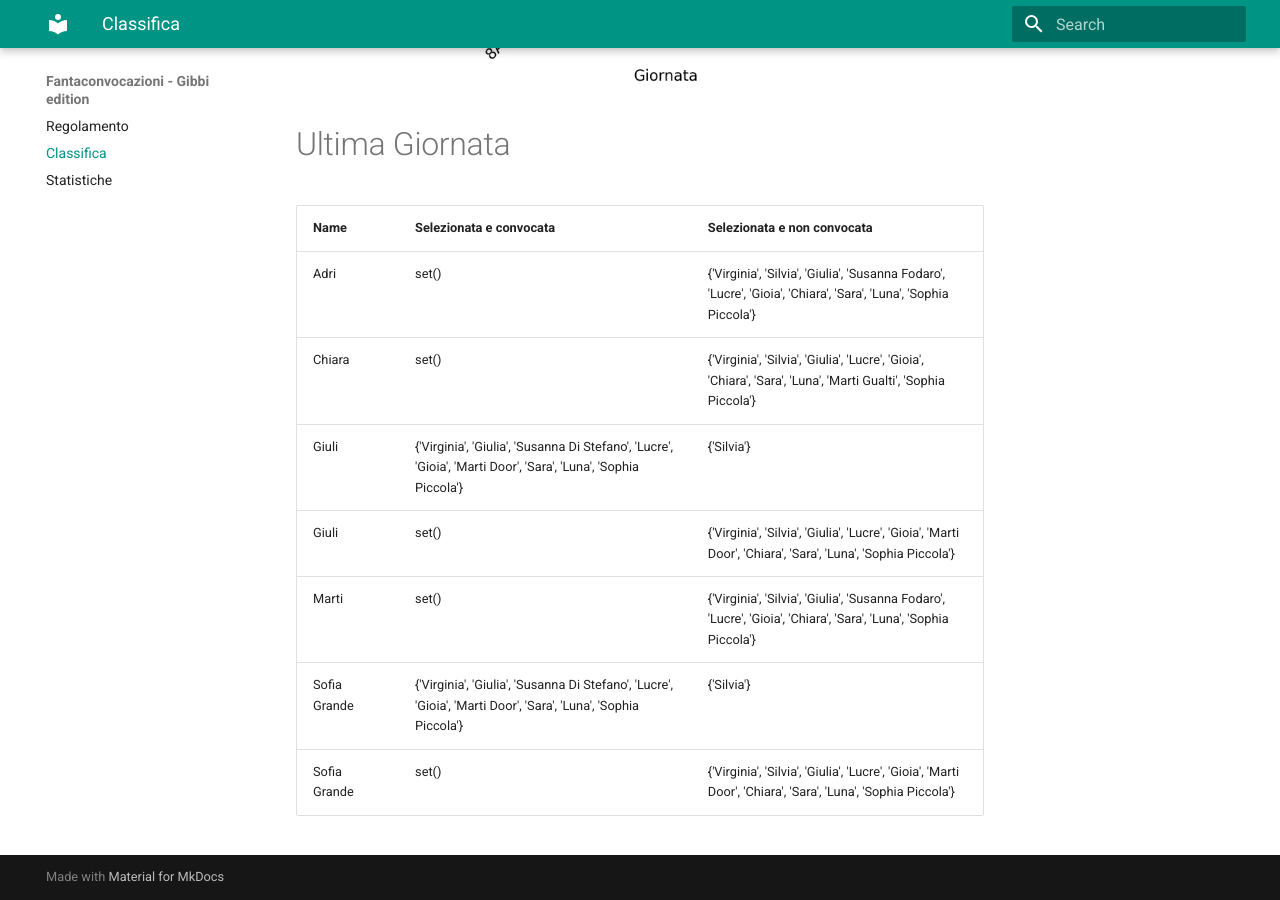
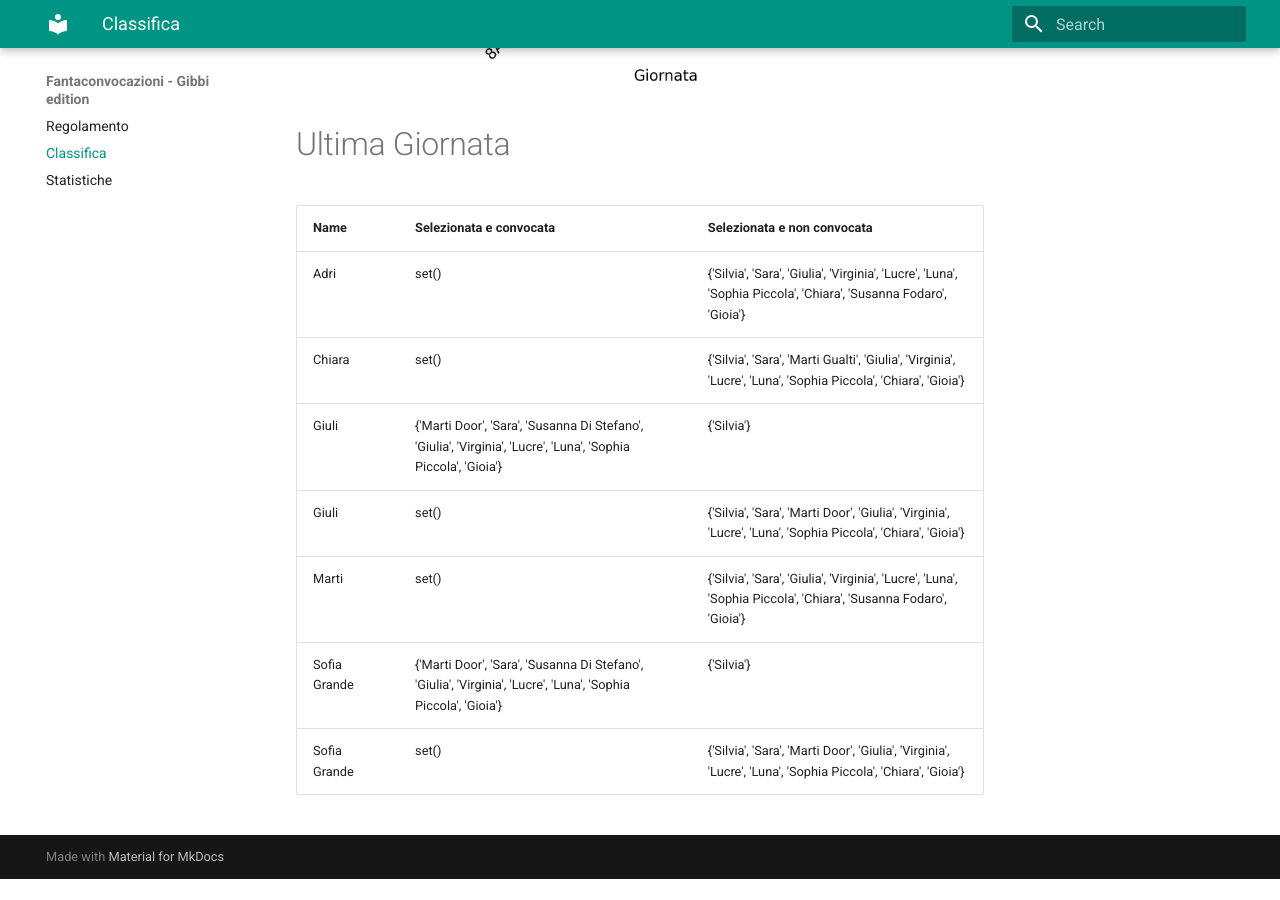
Before and after one commit to martinig94/fantagibbi, an MkDocs documentation site: the page built from docs/Classifica.md, in a window 1280 px wide and 900 px high, scrolled down 1024 px. Built offline with MkDocs 1.6.1 and Material for MkDocs 9.7.7, drawn with Linux system fonts in a browser that asks for light colours; after the commit the page ends 1903 px from its top, so only the background shows below that.

Commit message:
Auto-update from main.py

```diff
--- a/docs/Classifica.md
+++ b/docs/Classifica.md
@@ -18,11 +18,11 @@
 <!-- START_TABLE CORRECT -->
 | Name         | Selezionata e convocata                                                                                        | Selezionata e non convocata                                                                                      |
 |:-------------|:---------------------------------------------------------------------------------------------------------------|:-----------------------------------------------------------------------------------------------------------------|
-| Adri         | set()                                                                                                          | {'Virginia', 'Silvia', 'Giulia', 'Susanna Fodaro', 'Lucre', 'Gioia', 'Chiara', 'Sara', 'Luna', 'Sophia Piccola'} |
-| Chiara       | set()                                                                                                          | {'Virginia', 'Silvia', 'Giulia', 'Lucre', 'Gioia', 'Chiara', 'Sara', 'Luna', 'Marti Gualti', 'Sophia Piccola'}   |
-| Giuli        | {'Virginia', 'Giulia', 'Susanna Di Stefano', 'Lucre', 'Gioia', 'Marti Door', 'Sara', 'Luna', 'Sophia Piccola'} | {'Silvia'}                                                                                                       |
-| Giuli        | set()                                                                                                          | {'Virginia', 'Silvia', 'Giulia', 'Lucre', 'Gioia', 'Marti Door', 'Chiara', 'Sara', 'Luna', 'Sophia Piccola'}     |
-| Marti        | set()                                                                                                          | {'Virginia', 'Silvia', 'Giulia', 'Susanna Fodaro', 'Lucre', 'Gioia', 'Chiara', 'Sara', 'Luna', 'Sophia Piccola'} |
-| Sofia Grande | {'Virginia', 'Giulia', 'Susanna Di Stefano', 'Lucre', 'Gioia', 'Marti Door', 'Sara', 'Luna', 'Sophia Piccola'} | {'Silvia'}                                                                                                       |
-| Sofia Grande | set()                                                                                                          | {'Virginia', 'Silvia', 'Giulia', 'Lucre', 'Gioia', 'Marti Door', 'Chiara', 'Sara', 'Luna', 'Sophia Piccola'}     |
+| Adri         | set()                                                                                                          | {'Silvia', 'Sara', 'Giulia', 'Virginia', 'Lucre', 'Luna', 'Sophia Piccola', 'Chiara', 'Susanna Fodaro', 'Gioia'} |
+| Chiara       | set()                                                                                                          | {'Silvia', 'Sara', 'Marti Gualti', 'Giulia', 'Virginia', 'Lucre', 'Luna', 'Sophia Piccola', 'Chiara', 'Gioia'}   |
+| Giuli        | {'Marti Door', 'Sara', 'Susanna Di Stefano', 'Giulia', 'Virginia', 'Lucre', 'Luna', 'Sophia Piccola', 'Gioia'} | {'Silvia'}                                                                                                       |
+| Giuli        | set()                                                                                                          | {'Silvia', 'Sara', 'Marti Door', 'Giulia', 'Virginia', 'Lucre', 'Luna', 'Sophia Piccola', 'Chiara', 'Gioia'}     |
+| Marti        | set()                                                                                                          | {'Silvia', 'Sara', 'Giulia', 'Virginia', 'Lucre', 'Luna', 'Sophia Piccola', 'Chiara', 'Susanna Fodaro', 'Gioia'} |
+| Sofia Grande | {'Marti Door', 'Sara', 'Susanna Di Stefano', 'Giulia', 'Virginia', 'Lucre', 'Luna', 'Sophia Piccola', 'Gioia'} | {'Silvia'}                                                                                                       |
+| Sofia Grande | set()                                                                                                          | {'Silvia', 'Sara', 'Marti Door', 'Giulia', 'Virginia', 'Lucre', 'Luna', 'Sophia Piccola', 'Chiara', 'Gioia'}     |
 <!-- END_TABLE CORRECT -->
```
